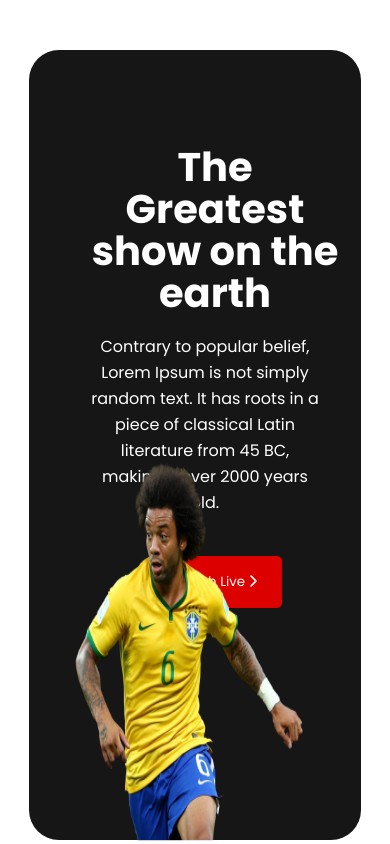
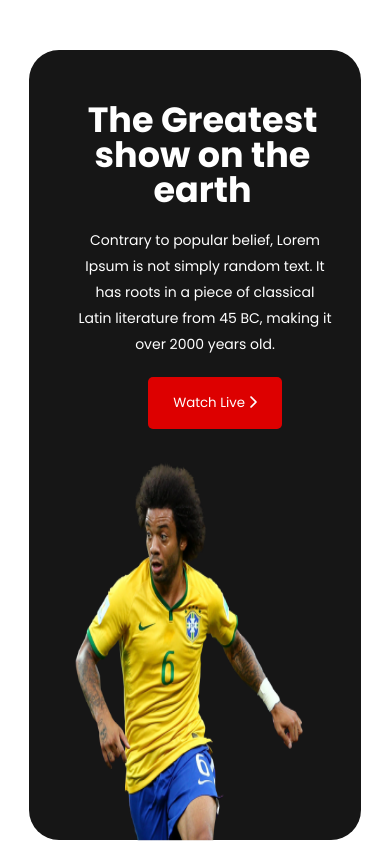
Before and after one commit to badhon-dalbot/world-cup, a plain HTML site: page index.html in a window 390 px wide. Shown: the top 844 px of the page. Drawn offline with Linux system fonts and the light colour scheme.

Commit message:
mobile banner

```diff
--- a/responsive.css
+++ b/responsive.css
@@ -91,24 +91,28 @@
     }
 
     .banner-text {
-        width: 100%;
+        width: 95%;
+        height: 50%;
         display: flex;
         flex-direction: column;
         align-items: center;
         justify-content: center;
         position: absolute;
-        top: 2%;
+        top: 0;
+
 
     }
 
     .banner-text h1 {
-        font-size: 40px;
-        line-height: 42px;
-        margin: 40px 40px 0 40px;
+        font-size: 35px;
+        line-height: 35px;
+        margin: -45px 20px 0 -5px;
         text-align: center;
+
     }
     .banner-text p {
-        margin: 20px 60px 40px 40px;
+        font-size: 14px;
+        margin: 20px 40px 20px 20px;
         text-align: center;
     }
 
```
